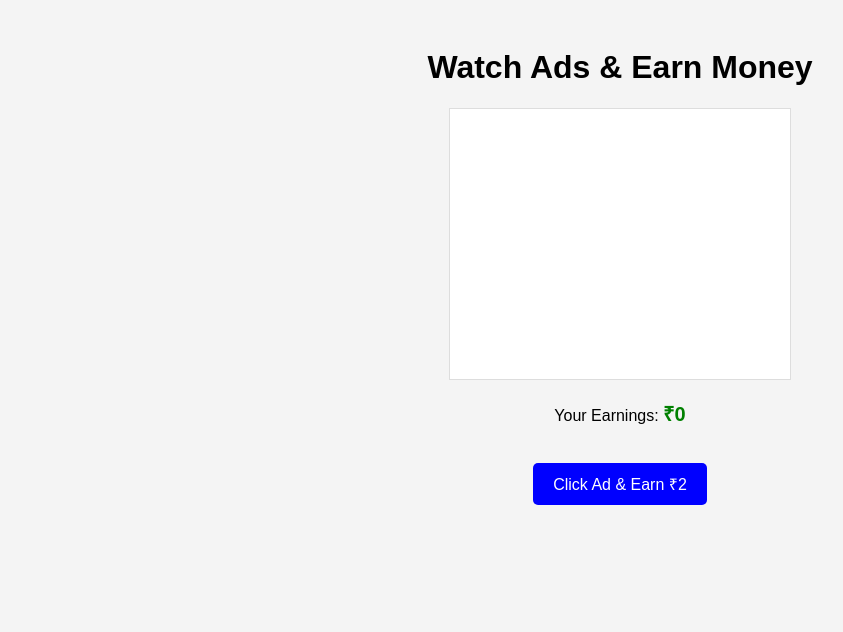
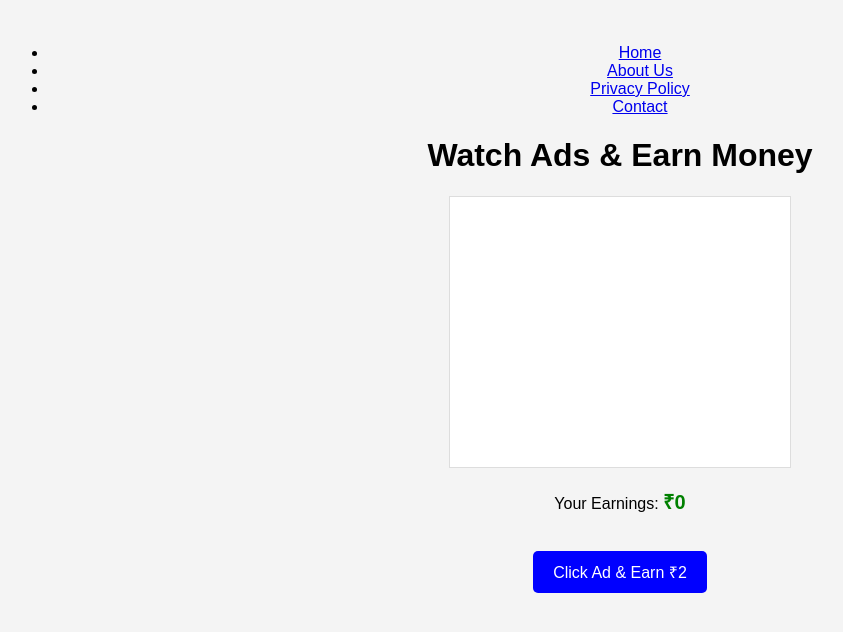
Before and after one commit to AdityaJyoti2002/adsence, a plain HTML site: page index.html in a window 1280 px wide. Shown: the whole page, without its empty margins (20-863 px from the left). Drawn offline with Linux system fonts and the light colour scheme.

Commit message:
Update index.html

```diff
--- a/index.html
+++ b/index.html
@@ -39,6 +39,14 @@
   </style>
 </head>
 <body>
+  <nav>
+    <ul>
+      <li><a href="index.html">Home</a></li>
+      <li><a href="about.html">About Us</a></li>
+      <li><a href="privacy.html">Privacy Policy</a></li>
+      <li><a href="contact.html">Contact</a></li>
+    </ul>
+  </nav>
   <h1>Watch Ads & Earn Money</h1>
 
   <!-- Ad Container: Place the ad unit code here -->
```
